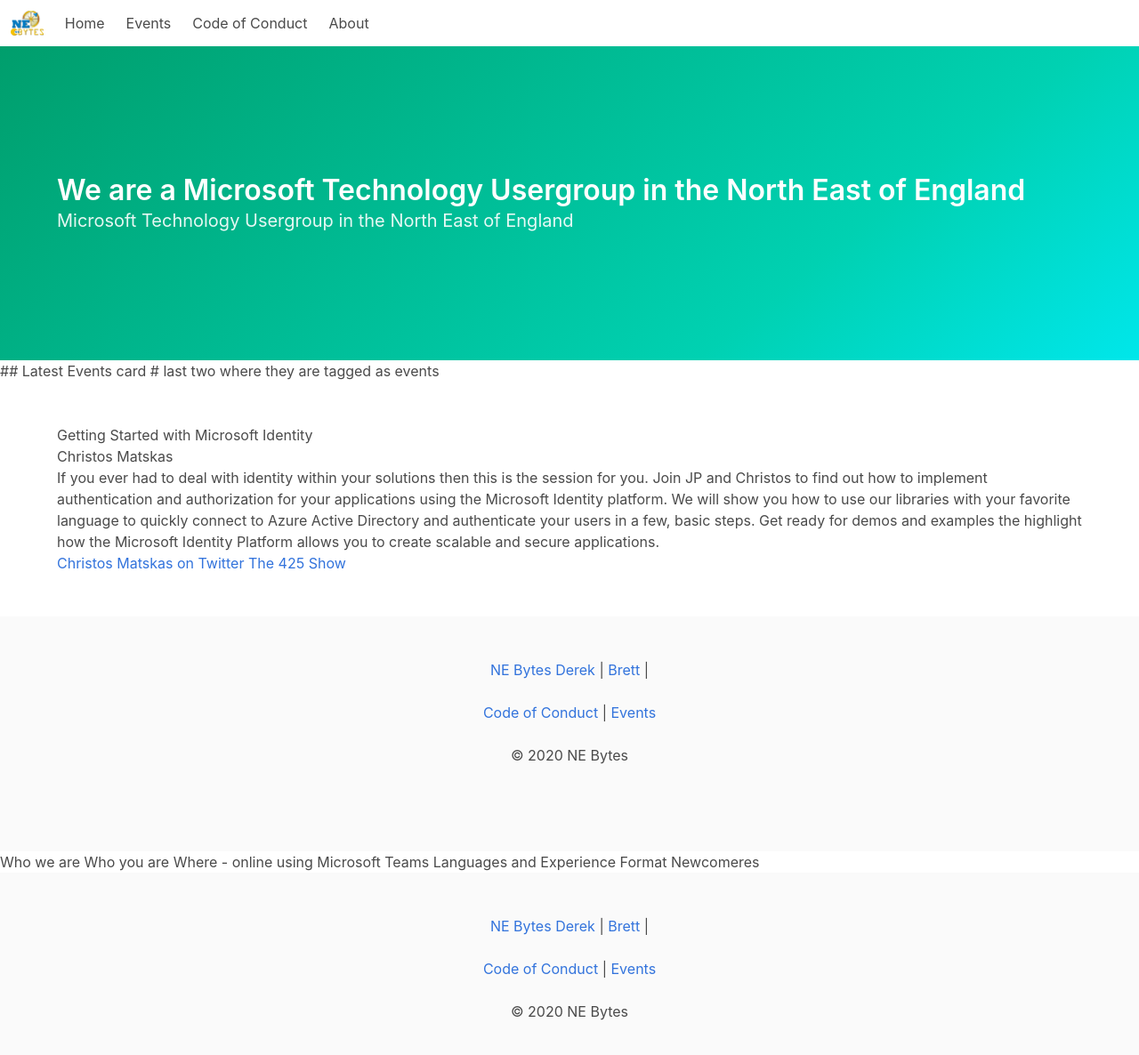
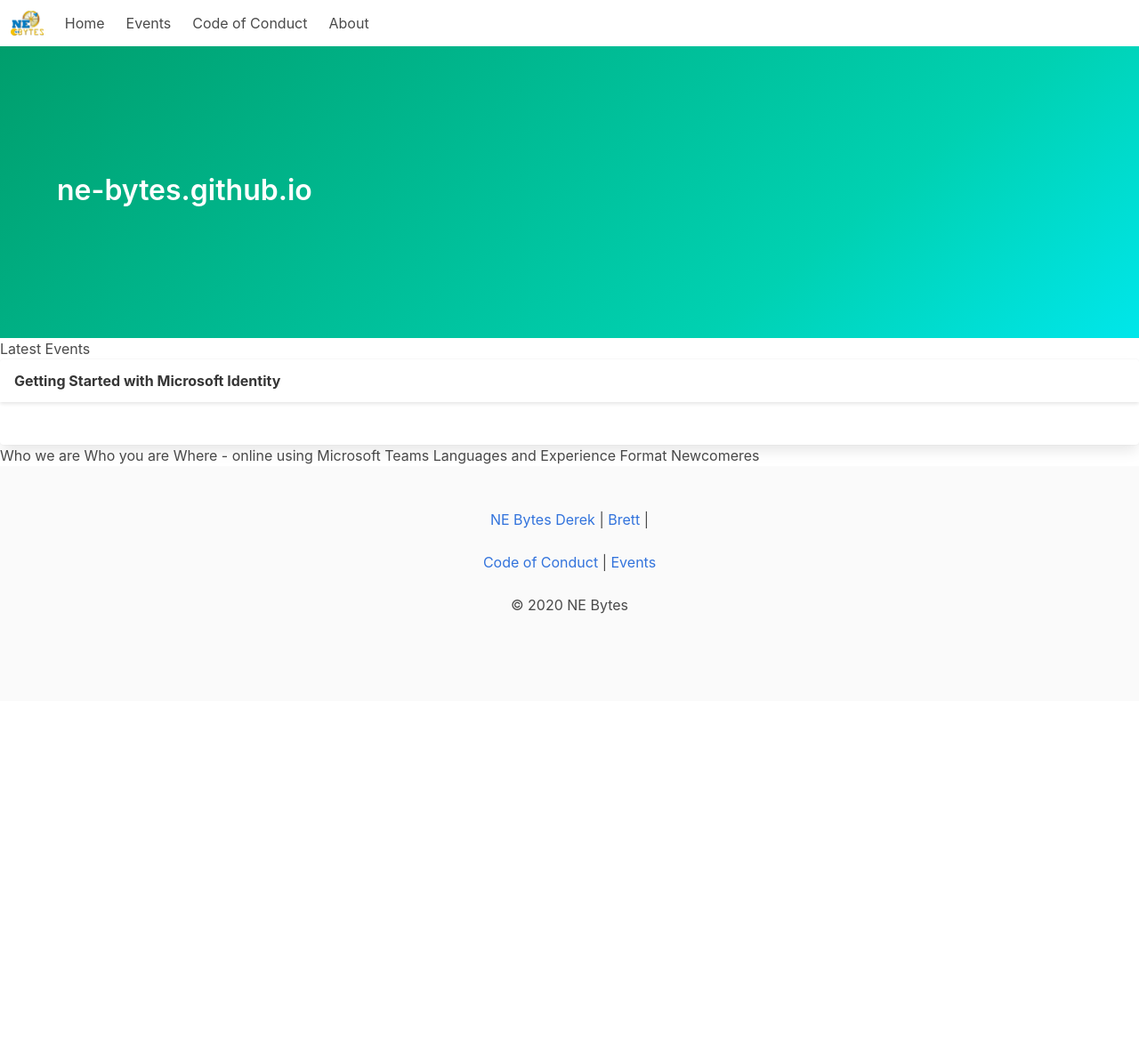
Before and after one commit to ne-bytes/ne-bytes.github.io, a Jekyll site: the page built from index.html, in a window 1280 px wide and 1245 px high. Shown: the top 1186 px of the window at 89% size. Built offline with Jekyll 4.4.1, drawn with Linux system fonts in a browser that asks for light colours; the list of posts is cut into pages by our own code.

Commit message:
Update index.html

```diff
--- a/index.html
+++ b/index.html
@@ -1,26 +1,41 @@
 ---
 layout: default
-title: NE Bytes | Microsoft Technology Usergroup in the North East of England
 ---
 <section class="hero is-medium is-primary is-bold">
   <div class="hero-body">
     <div class="container">
       <h1 class="title">
-        We are a Microsoft Technology Usergroup in the North East of England
+        {{ site.title }}
       </h1>
       <h2 class="subtitle">
-        Microsoft Technology Usergroup in the North East of England
+        {{ site.description }}
       </h2>
     </div>
   </div>
 </section>
 
-## Latest Events
-card
+<section>
+  <h2>Latest Events</2>
 
-# last two where they are tagged as events
-{{ site.posts.first }}
+  {% comment %}
+  {{ site.posts.first }}
+  {% endcomment %}
 
+  {% for post in site.posts limit:2 %}
+  <div class="card">
+    <header class="card-header">
+      <p class="card-header-title">
+        {{ post.title }}
+      </p>
+    </header>
+    <div class="card-content">
+      <div class="content">
+        {{ page.excerpt }}
+      </div>
+    </div>
+  </div>
+  {% endfor %}
+</section>
 
 Who we are
 
```
